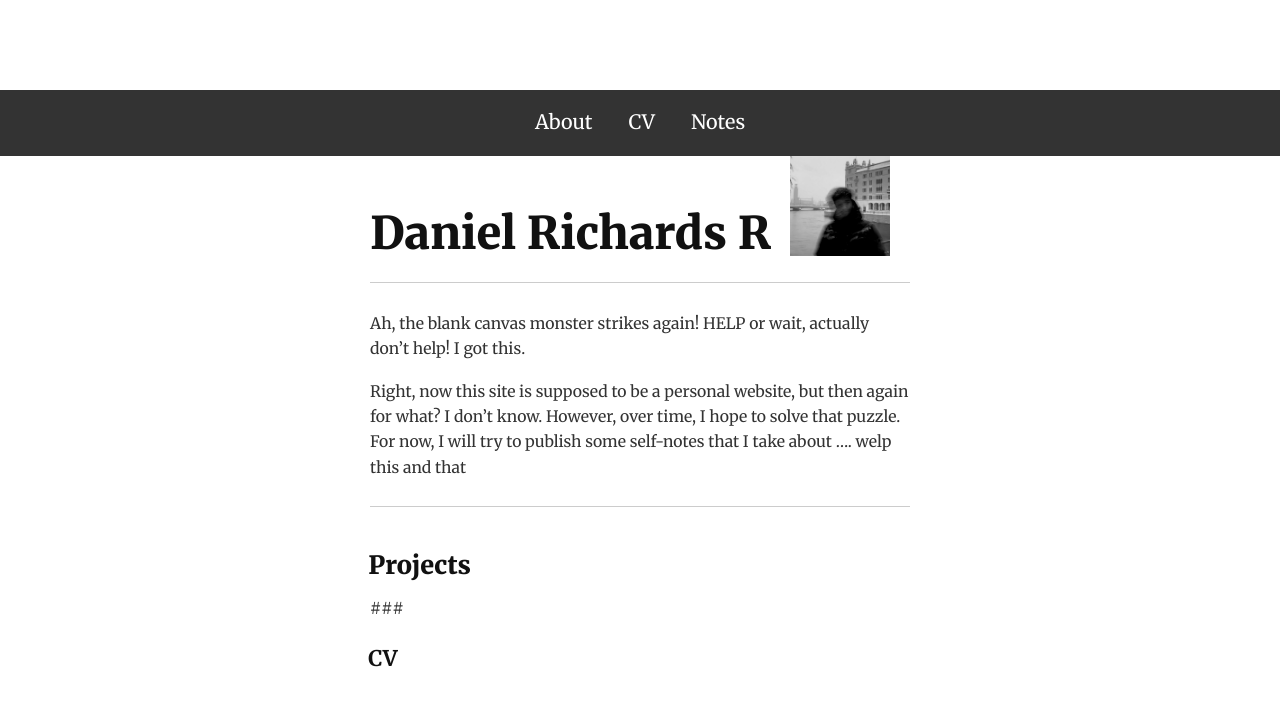
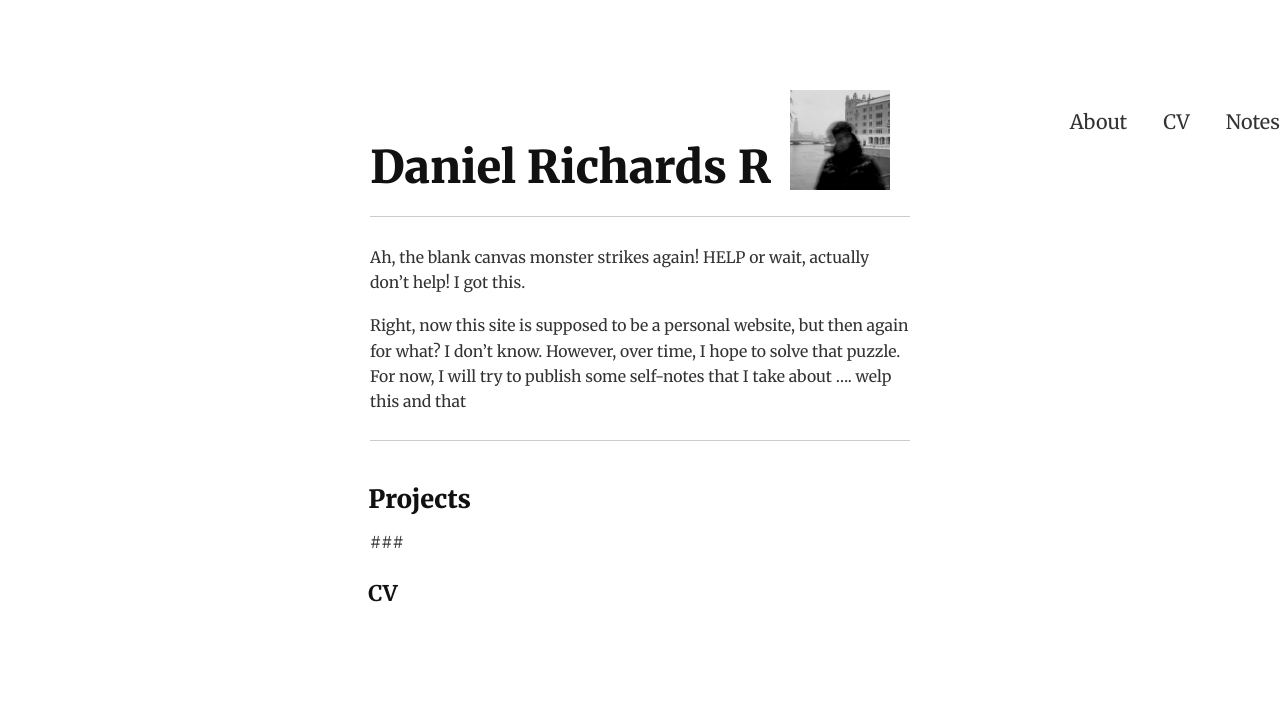
Before and after one commit to dannyrichy/dannyrichy.github.io, a Jekyll site: the page built from docs/index.md, in a window 1280 px wide. Shown: the top 706 px of the page. Built offline with Jekyll 4.4.1, drawn with Linux system fonts in a browser that asks for light colours.

Commit message:
changed the style of top bar

```diff
--- a/docs/_sass/_biscuit.scss
+++ b/docs/_sass/_biscuit.scss
@@ -190,24 +190,41 @@ pre > code {
   padding: 0 1rem;
 }
 
-/* Navigation */
+/* Top navigation styling */
 .top-nav {
     display: flex;
-    justify-content: center;
+    justify-content: flex-end; /* Aligns the items to the right */
     align-items: center;
-    background-color: #333;
     padding: 1rem;
+    background-color: transparent; /* Transparent background */
+    position: fixed; /* Makes it stick at the top */
+    width: 100%;
 }
 
+/* Styling for each link */
 .top-nav a {
-    color: white;
+    color: #333; /* Dark color for contrast */
     text-decoration: none;
-    margin: 0 1rem;
+    margin: 0 1rem; /* Space between links */
     font-size: 1.1rem;
+    font-family: 'Merriweather', serif;
     font-weight: 400;
-    transition: color 0.3s ease;
+    position: relative; /* Required for the hover underline */
 }
 
-.top-nav a:hover {
-    color: #0074d9;
+/* Hover underline effect */
+.top-nav a::after {
+    content: '';
+    position: absolute;
+    left: 0;
+    bottom: -2px; /* Slightly below the text */
+    width: 0;
+    height: 2px; /* Height of the underline */
+    background-color: #333; /* Blue color for the underline */
+    transition: width 0.3s ease; /* Smooth underline animation */
 }
+
+/* On hover, the underline expands */
+.top-nav a:hover::after {
+    width: 100%; /* Full width on hover */
+}
```
